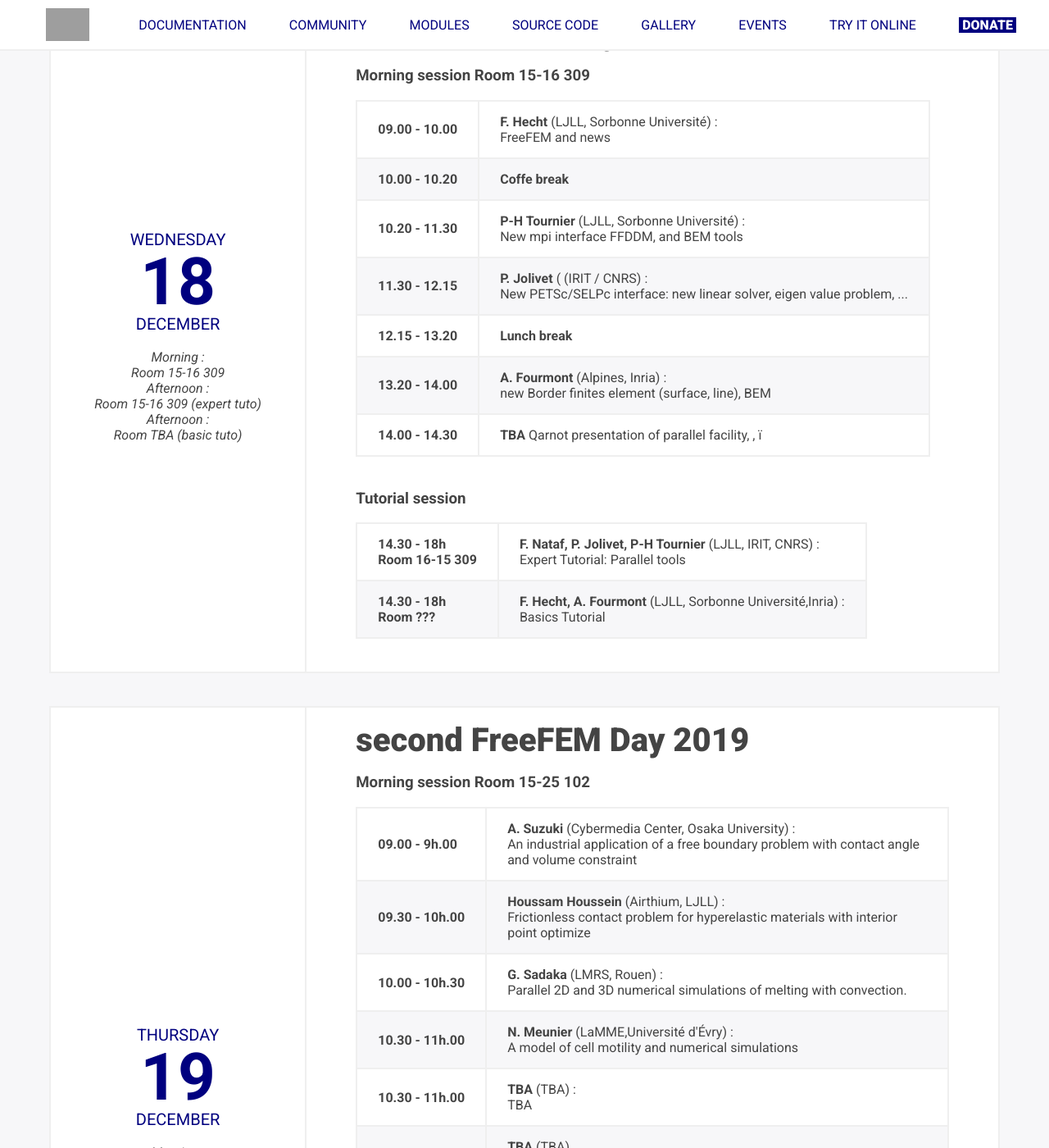
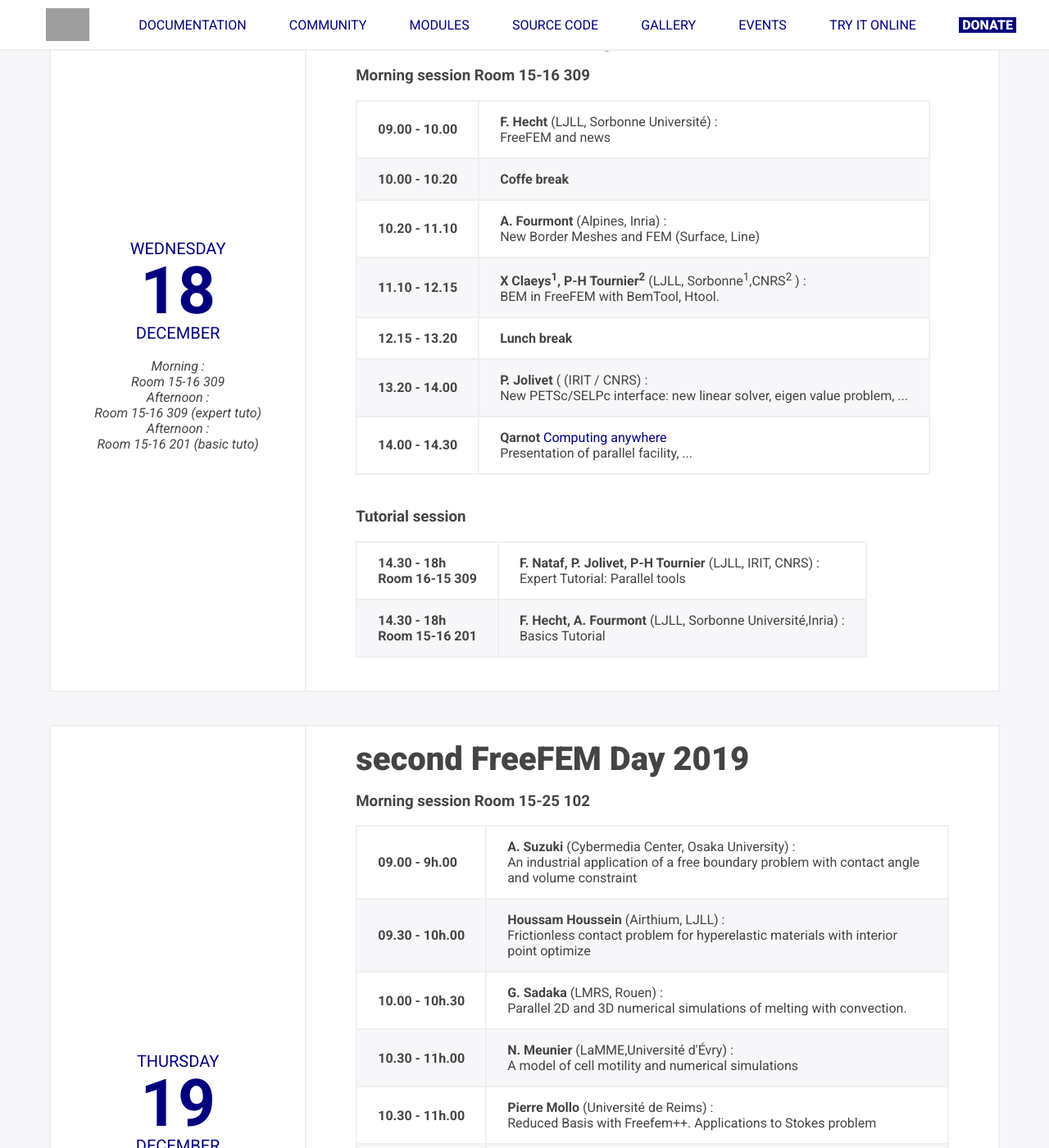
Before and after one commit to FreeFem/FreeFem-website, a Jekyll site: the page built from ffdays.md, in a window 1280 px wide and 1400 px high, scrolled down 1268 px. Shown: the whole window at 82% size. Built offline with Jekyll 4.4.1, drawn with Linux system fonts in a browser that asks for light colours; some of the changed text lies outside the part shown.

Commit message:
update session Mojtaba and Pierre Mollo

```diff
--- a/_layouts/ffdays.html
+++ b/_layouts/ffdays.html
@@ -84,7 +84,7 @@
           <p>
             <br>Morning : <br> Room 15-16 309
             <br>Afternoon :<br> Room 15-16 309 (expert tuto)
-            <br>Afternoon :<br> Room TBA (basic tuto)
+            <br>Afternoon :<br> Room 15-16 201 (basic tuto)
           </p>
         </div>
         <div class="program">
@@ -109,20 +109,25 @@
               </tr>
 
               <tr>
-				 <th scope="row">10.20 - 11.30 <br> </th>
+				 <th scope="row">10.20 - 11.10 <br> </th>
                 <td>
-                  <strong>P-H Tournier</strong> (LJLL, Sorbonne Université) :
+                  <strong>A. Fourmont</strong> (Alpines, Inria) :
                   <br>
-                   New mpi interface FFDDM, and BEM tools
+                    New Border Meshes and FEM (Surface, Line)
                 </td>
+
               </tr>
               <tr>
-				 <th scope="row">11.30 - 12.15 <br> </th>
+				 <th scope="row">11.10 - 12.15 <br> </th>
+
+
                 <td>
-                  <strong>P. Jolivet</strong> ( (IRIT / CNRS) :
+                  <strong>X Claeys<sup>1</sup>, P-H Tournier<sup>2</sup></strong> (LJLL, Sorbonne<sup>1</sup>,CNRS<sup>2</sup> ) :
                   <br>
-                   New PETSc/SELPc interface: new linear solver, eigen value problem, ...
+                   BEM in FreeFEM with BemTool, Htool.
                 </td>
+
+
               </tr>
               <tr>
 				 <th scope="row">12.15 - 13.20<br> </th>
@@ -135,17 +140,17 @@
               <tr>
 				 <th scope="row">13.20 - 14.00<br> </th>
                 <td>
-                  <strong>A. Fourmont</strong> (Alpines, Inria) :
+                  <strong>P. Jolivet</strong> ( (IRIT / CNRS) :
                   <br>
-                    new Border finites element (surface, line), BEM
+                   New PETSc/SELPc interface: new linear solver, eigen value problem, ...
                 </td>
 
               <tr>
 				 <th scope="row">14.00 - 14.30<br> </th>
                 <td>
-                  <strong> TBA </strong> Qarnot presentation of parallel facility, , ï
+                  <strong>   Qarnot  </strong>  <A href="https://www.qarnot.com/fr/home-fr/"> Computing anywhere </A>
                   <br>
-
+               Presentation of parallel facility, ...
                 </td>
               </tr>
 
@@ -164,7 +169,7 @@
                 </td>
               </tr>
               <tr>
-				 <th scope="row">14.30 - 18h<br> Room ??? </th>
+				 <th scope="row">14.30 - 18h<br> Room 15-16 201 </th>
                 <td>
                   <strong>F. Hecht, A. Fourmont</strong> (LJLL, Sorbonne Université,Inria) :
                   <br>
@@ -228,16 +233,16 @@
               <tr>
 				 <th scope="row">10.30 - 11h.00<br> </th>
                 <td>
-                  <strong>TBA  </strong> (TBA) :
+                  <strong>Pierre Mollo   </strong> (Université de Reims) :
            	   	  <br>
-                  TBA
+                  Reduced Basis with Freefem++. Applications to Stokes problem
                 </td>
               </tr>
               <tr>
 				 <th scope="row">12.00 - 12.30<br> </th>
                 <td>
-                  <strong>TBA</strong> (TBA)
-                  <br> TBA
+                  <strong>Mojtaba Barzegari</strong> (PhD, KU Leaven)
+                  <br> High-performance numerical simulation of biodegradation process with moving boundaries
                 </td>
               </tr>
 
```
